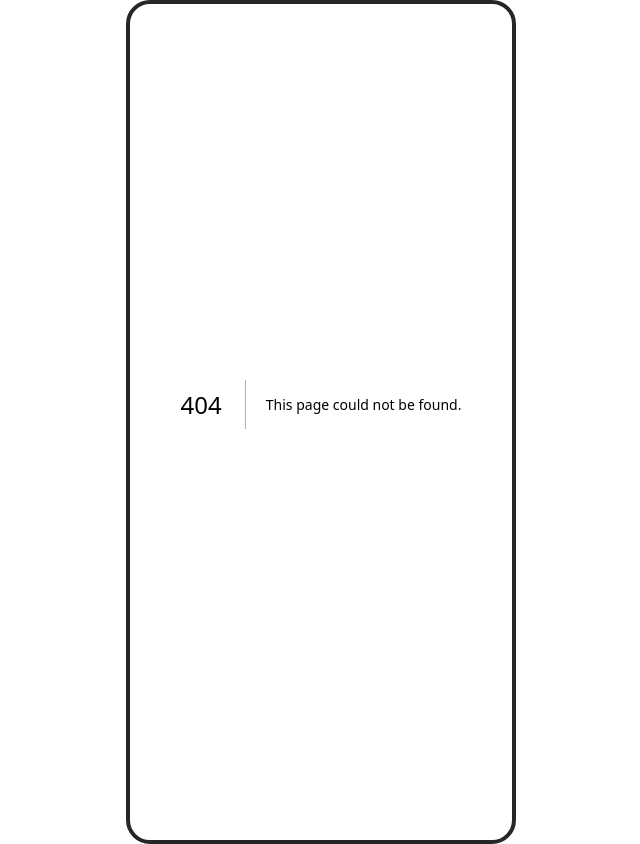
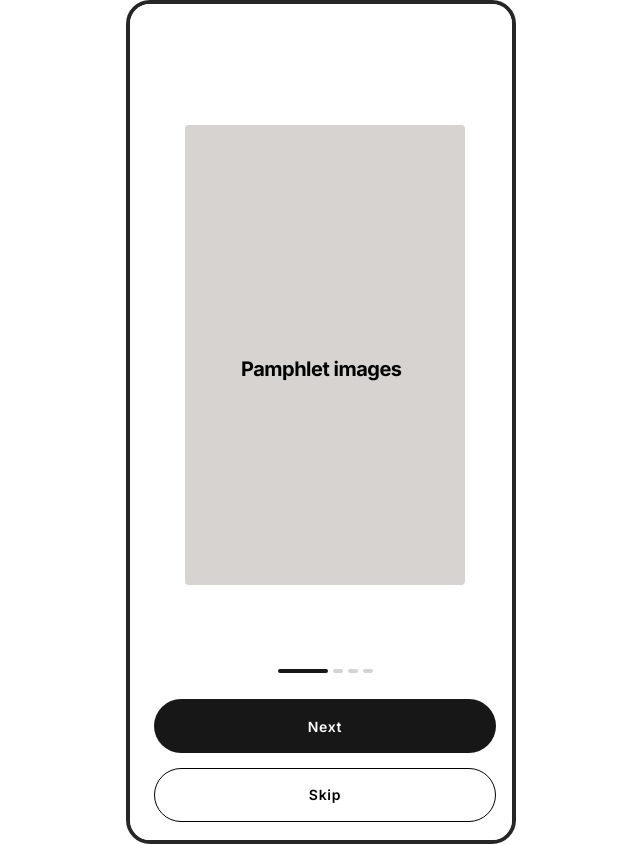
Before and after one commit to merryoumin/ddp, a Next.js app: page /welcome in a window 1280 px wide. Before the commit this address had no page. Shown: the whole page, without its empty margins (319-959 px from the left). Built offline with nearby package versions, Linux system fonts and the light colour scheme.

Commit message:
welcome page

```diff
--- /dev/null
+++ b/src/app/welcome/page.jsx
@@ -0,0 +1,31 @@
+"use client";
+
+import Link from "next/link";
+
+export default function Welcome() {
+  return (
+    <div className="w-[390px] h-[844px] relative bg-white rounded-3xl border-neutral-800">
+      <div className="w-[95px] h-1 left-[148px] top-[665px] absolute">
+        <div className="w-[50px] h-1 left-0 top-0 absolute bg-neutral-900 rounded-[10px]" />
+        <div className="w-2.5 h-1 left-[55px] top-0 absolute bg-zinc-300 rounded-[10px]" />
+        <div className="w-2.5 h-1 left-[70px] top-0 absolute bg-zinc-300 rounded-[10px]" />
+        <div className="w-2.5 h-1 left-[85px] top-0 absolute bg-zinc-300 rounded-[10px]" />
+      </div>
+      <div className="w-[280px] h-[460px] left-[55px] top-[121px] absolute bg-stone-300 rounded" />
+      <div className="left-[111px] top-[351px] absolute text-black text-xl font-bold tracking-tight">
+        Pamphlet images
+      </div>
+      <div className="w-[342px] h-[123px] left-[24px] top-[695px] absolute">
+        <div className="w-[342px] h-[54px] py-[18px] left-0 top-[69px] absolute bg-white rounded-[30px] border border-black justify-center items-center inline-flex">
+          <div className="text-center text-black text-sm font-semibold leading-[18.20px] tracking-wider">
+            Skip
+          </div>
+        </div>
+        <div className="w-[342px] h-[54px] left-0 top-0 absolute bg-neutral-900 rounded-[30px]" />
+        <div className="w-[42px] h-4 left-[150px] top-[19px] absolute text-center text-white text-sm font-semibold leading-[18.20px] tracking-wider">
+          Next
+        </div>
+      </div>
+    </div>
+  );
+}
```
